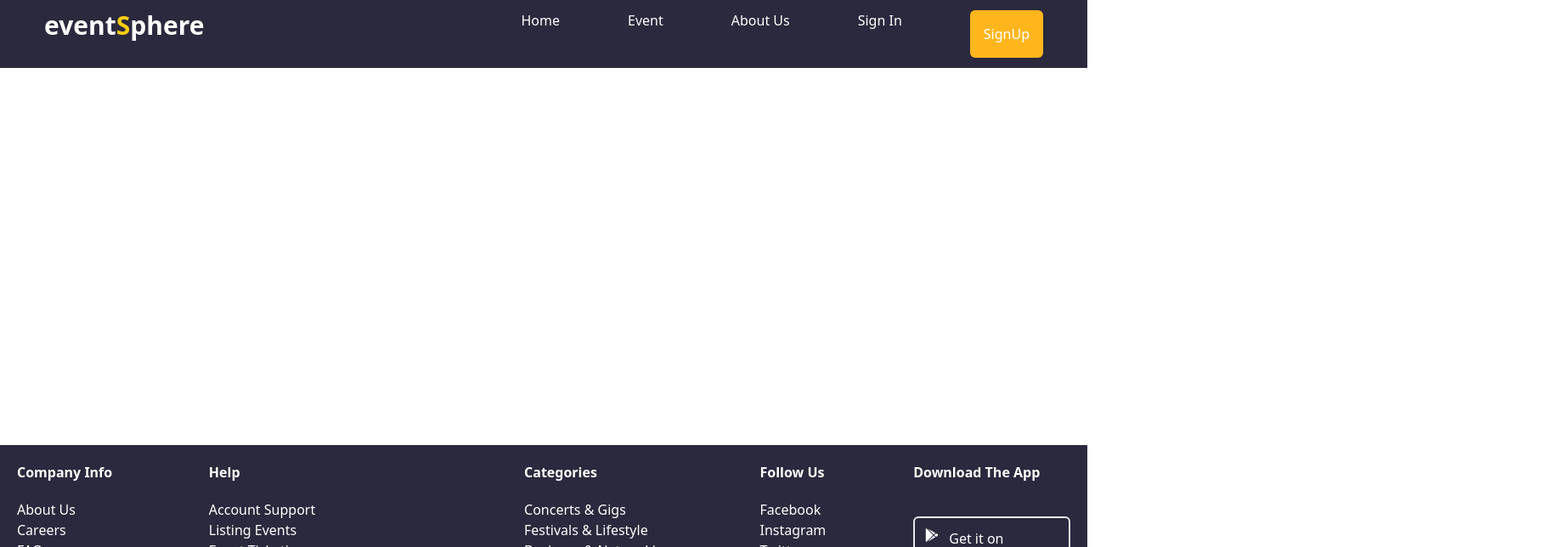
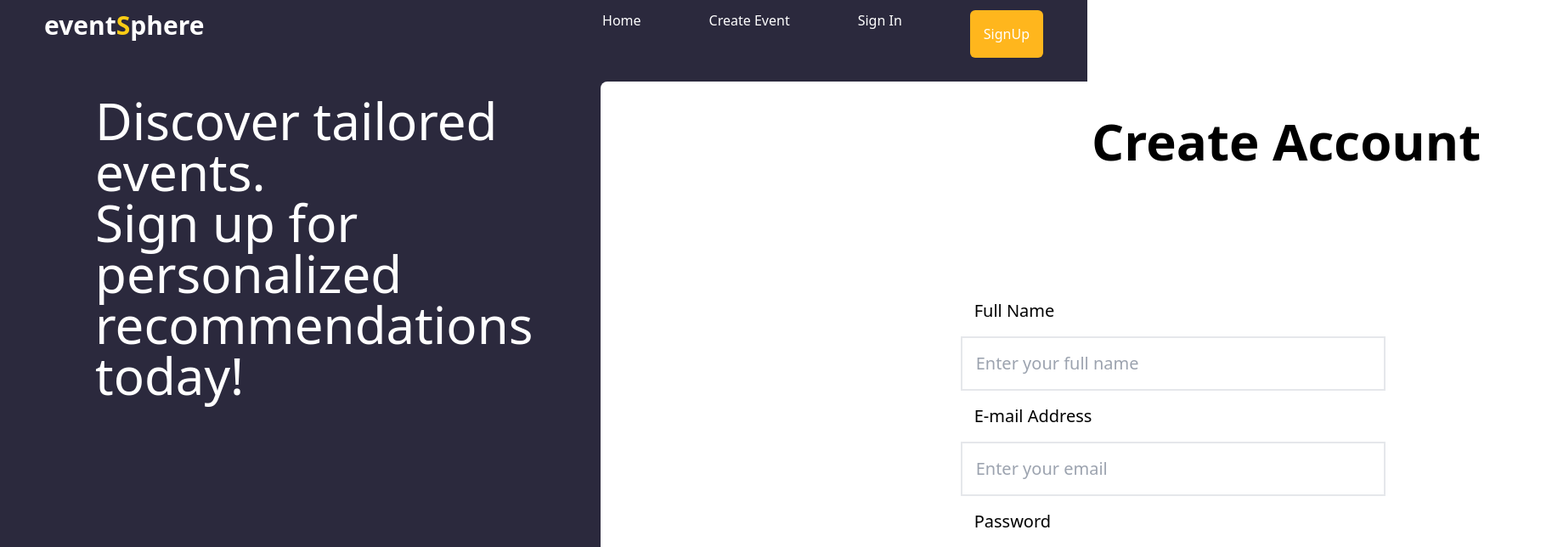
Before and after one commit to cidooh/eventSphere, a React (Vite) app: page /signup in a window 1280 px wide. Shown: the top 644 px of the page at 85% size, 1827 px wide, since content can reach past the window. Built offline with nearby package versions, Linux system fonts and the light colour scheme.

Commit message:
successful link of the pages

```diff
--- a/src/components/Loginright.jsx
+++ b/src/components/Loginright.jsx
@@ -5,24 +5,24 @@ function Loginright(){
     return(
         <div className="bg-white mt-24 rounded-lg min-h-screen w-[70pc]">
             <div className="ml-[20%]">
-            <div className="text-3xl font-bold ml-[40%] p-10">
+            <div className="text-6xl font-bold ml-[40%] p-10">
                 <h1>Login</h1>
             </div>
 <div className="p-10">
-   <button className="p-10 border-2 flex ml-[40%] rounded-2xl text-xl "><FcGoogle className=" w-[30px] h-[30px] "/>Login With Google</button>
+   <button className="p-5 border-2 flex ml-[40%] rounded-2xl text-xl hover:bg-[#FFE047]"><FcGoogle className=" w-[30px] h-[30px] "/>Login With Google</button>
    <h1 className="p-6 text-center">OR</h1>
 </div>
 
-<div>
+<div className="ml-[20%]">
     <p>Email Address</p>
-    <input type="email" placeholder="Enter your e-mail" className="p-4 border-2"/>
+    <input type="email" placeholder="Enter your e-mail" className="p-4 border-2 w-[500px]"/>
 
 <p>Password</p>
-<input type="password"placeholder="Enter Password" className="border-2 p-4"/>
+<input type="password"placeholder="Enter Password" className="border-2 p-4 w-[500px] mt-10"/>
 </div>
 
-<button>Login</button>
-<p>Dont have an account?Sign up</p>
+<button className="p-4 mt-10 border-2 w-[200px] rounded-2xl text-xl bg-[#2B293D] text-white ml-[20%] ">Login</button>
+<p className=" ml-[20%] p-4">Dont have an account?Sign up</p>
 </div>
         </div>
     )
--- a/src/components/Nav.jsx
+++ b/src/components/Nav.jsx
@@ -1,16 +1,20 @@
 import { FaBars } from "react-icons/fa";
+import { Link } from "react-router-dom";
+
+
 
 function Nav(){
     return(
         <div className="bg-[#2B293D] fixed w-full">
             <nav className="flex justify-between ml-10">
-                <h2 className="font-bold text-3xl text-white p-3">event<span className="text-yellow-400">S</span>phere</h2>
+
+                <Link to="/"> <h2 className="font-bold text-3xl text-white p-3">event<span className="text-yellow-400">S</span>phere</h2></Link>
+
                 <ul className="hidden lg:flex gap-20 mr-10 text-white p-3 ">
-                    <li>Home</li>
-                    <li>Event</li>
-                    <li>About Us</li>
-                    <li>Sign In</li>
-                    <button className="text-white bg-[#FFB61D] p-4 rounded-md">SignUp</button>
+                    <Link to="/" ><li>Home</li> </Link>
+                   <Link to="/create" ><li>Create Event</li></Link>
+                   <Link to="/login"> <li>Sign In</li></Link>
+                  <Link to="/signup"><button className="text-white bg-[#FFB61D] p-4 rounded-md">SignUp</button></Link>
                 </ul>
                 <FaBars className="lg:hidden text-white mr-10 "/>
             </nav>
--- a/src/components/Router.jsx
+++ b/src/components/Router.jsx
@@ -5,6 +5,7 @@ import Layout from "../pages/Layout"
 import Profile from "../pages/Profile"
 import Createevent from "../pages/Createevent"
 import Login from "../pages/Login"
+import Signup from "../pages/Signup"
 
 function Router(){
     return(
@@ -15,6 +16,7 @@ function Router(){
 <Route path="/profile" element={<Layout><Profile/></Layout>}/>
 <Route path="/login" element={<Layout><Login/></Layout>}/>
 <Route path="/create" element={<Layout><Createevent/></Layout>}/>
+<Route path="/signup" element={<Layout><Signup/></Layout>}/>
         </Routes>
         </BrowserRouter>
     )
--- /dev/null
+++ b/src/components/Signupleft.jsx
@@ -0,0 +1,11 @@
+function Signupleft(){
+    return(
+        <div  className=" text-white text-6xl h-[100vh] ml-28 mt-28 ">
+
+<p>Discover tailored<br/>events.</p>
+<p>Sign up for personalized<br/> recommendations<br/> today!</p>
+
+        </div>
+    )
+}
+export default Signupleft
--- /dev/null
+++ b/src/components/Signupright.jsx
@@ -0,0 +1,39 @@
+import { FcGoogle } from "react-icons/fc";
+
+
+function Signupright(){
+    return(
+        <div className="bg-white mt-24 rounded-lg min-h-screen w-[70pc]">
+            <div className="ml-[20%]">
+            <div className="text-6xl font-bold ml-[35%] p-10">
+                <h1>Create Account</h1>
+            </div>
+<div className="p-10">
+
+
+</div>
+
+<div className="ml-[20%] text-xl p-5">
+    <p className="p-4">Full Name</p>
+    <input type="text" placeholder="Enter your full name" className="p-4 border-2 w-[500px]"/>
+
+<p  className="p-4">E-mail Address</p>
+<input type="email" placeholder="Enter your email" className="p-4 border-2 w-[500px]"/>
+
+<p className="p-4">Password</p>
+<input type="password"placeholder="Enter Password" className="border-2 p-4 w-[500px]"/>
+
+<p className="p-4">Confirm Password</p>
+<input type="password"placeholder="Enter Password" className="border-2 p-4 w-[500px]"/>
+</div>
+
+
+
+
+<button className="p-4 border-2 w-[200px] rounded-2xl text-xl bg-[#2B293D] text-white ml-[20%] mt-10">Create Account</button>
+<p className="ml-[20%] p-7">Already have an account?Sign in</p>
+</div>
+        </div>
+    )
+}
+export default Signupright
--- /dev/null
+++ b/src/pages/Eventpage.jsx
@@ -0,0 +1,8 @@
+function Eventpage(){
+    return(
+        <div>
+
+        </div>
+    )
+}
+export default Eventpage
--- /dev/null
+++ b/src/pages/Signup.jsx
@@ -0,0 +1,16 @@
+import Signupright from "../components/Signupright"
+import Signupleft from "../components/Signupleft"
+
+function Signup(){
+    return(
+        <div className="flex bg-[#2B293D] gap-20">
+            <div>
+<Signupleft/>
+</div>
+<div>
+    <Signupright/>
+</div>
+        </div>
+    )
+}
+export default Signup
```
